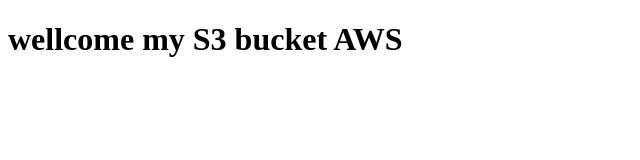
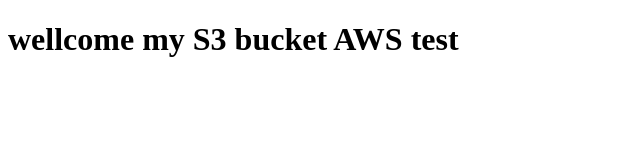
Before and after one commit to EF-Assesshub/pranabaws, a plain HTML site: page index.html in a window 1280 px wide. Shown: the full height of the page, 0-640 px from the left. Drawn offline with Linux system fonts and the light colour scheme.

Commit message:
change new 1

```diff
--- a/index.html
+++ b/index.html
@@ -6,6 +6,6 @@
     <title>Document</title>
 </head>
 <body>
-    <h1>wellcome my S3 bucket AWS</h1>
+    <h1>wellcome my S3 bucket AWS test</h1>
 </body>
 </html>
```
